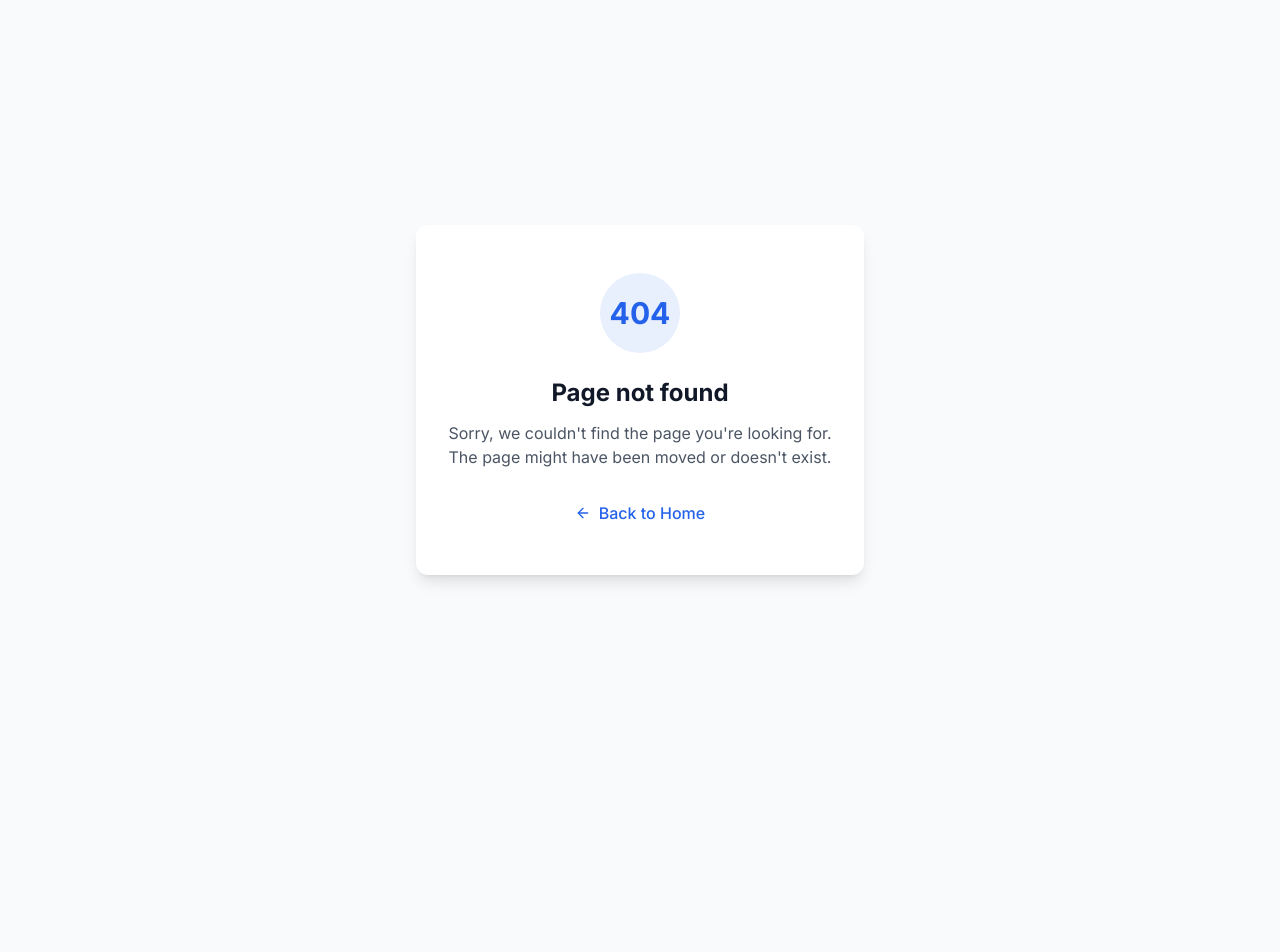
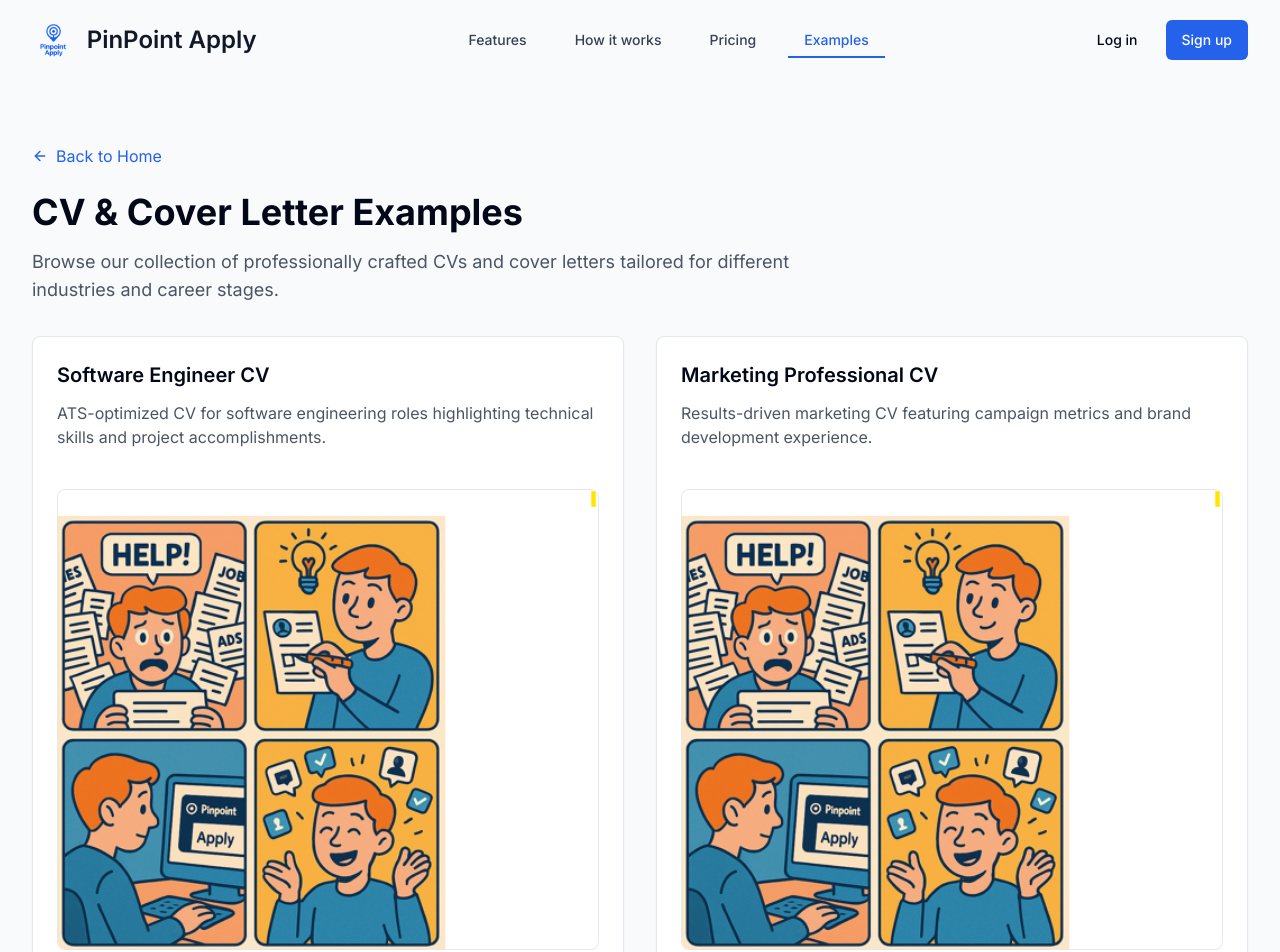
Before and after one commit to cobbdouglas1/pinpointapply, a React (Vite) app: page /examples in a window 1280 px wide. Before the commit this address had no page. Shown: the top 952 px of the page. Before the commit the page ends 800 px from the top, so only its background shows below. Built offline with nearby package versions, Linux system fonts and the light colour scheme.

Commit message:
Refactor landing page and add examples page
Refactor landing page, adjust marketing image, and add a page to showcase CV examples. Also, increase logo size.

```diff
--- a/src/App.tsx
+++ b/src/App.tsx
@@ -1,4 +1,3 @@
-
 import { Toaster } from "@/components/ui/toaster";
 import { Toaster as Sonner } from "@/components/ui/sonner";
 import { TooltipProvider } from "@/components/ui/tooltip";
@@ -6,6 +5,7 @@ import { QueryClient, QueryClientProvider } from "@tanstack/react-query";
 import { BrowserRouter, Routes, Route, Navigate } from "react-router-dom";
 import { AuthProvider, useAuthContext } from "@/context/AuthContext";
 import Index from "./pages/Index";
+import Examples from "./pages/Examples";
 import Dashboard from "./pages/Dashboard";
 import ProfilePage from "./pages/dashboard/Profile";
 import CVGenerator from "./pages/dashboard/CVGenerator";
@@ -18,7 +18,6 @@ import Register from "./pages/auth/Register";
 
 const queryClient = new QueryClient();
 
-// Protected route component
 const ProtectedRoute = ({ children }: { children: React.ReactNode }) => {
   const { user, loading } = useAuthContext();
 
@@ -42,6 +41,7 @@ const App = () => (
         <BrowserRouter>
           <Routes>
             <Route path="/" element={<Index />} />
+            <Route path="/examples" element={<Examples />} />
             <Route path="/login" element={<Login />} />
             <Route path="/register" element={<Register />} />
             <Route
--- a/src/components/landing/Hero.tsx
+++ b/src/components/landing/Hero.tsx
@@ -37,14 +37,14 @@ const Hero = () => {
                   <ArrowRight className="ml-2 w-4 h-4 transition-transform duration-300 transform group-hover:translate-x-1" />
                 </span>
               </Link>
-              <Link to="/samples" className="secondary-button">
+              <Link to="/examples" className="secondary-button">
                 See Examples
               </Link>
             </div>
           </div>
 
-          <div className={`relative transition-all duration-1000 delay-700 transform ${isLoaded ? 'translate-y-0 opacity-100' : 'translate-y-10 opacity-0'}`}>
-            <div className="relative rounded-xl overflow-hidden shadow-2xl">
+          <div className={`relative flex justify-center transition-all duration-1000 delay-700 transform ${isLoaded ? 'translate-y-0 opacity-100' : 'translate-y-10 opacity-0'}`}>
+            <div className="relative rounded-xl overflow-hidden shadow-2xl max-w-md mx-auto">
               {/* Marketing image */}
               <img
                 src="/lovable-uploads/5ed00384-d043-4cb0-a77d-b7dd3e3773cd.png"
--- a/src/components/layout/Navbar.tsx
+++ b/src/components/layout/Navbar.tsx
@@ -32,7 +32,7 @@ const Navbar = () => {
     { name: 'Features', path: '/#features' },
     { name: 'How it works', path: '/#how-it-works' },
     { name: 'Pricing', path: '/#pricing' },
-    { name: 'FAQ', path: '/faq' },
+    { name: 'Examples', path: '/examples' },
   ];
 
   const handleBackToDashboard = () => {
@@ -46,15 +46,15 @@ const Navbar = () => {
       }`}
     >
       <div className="max-w-7xl mx-auto px-4 sm:px-6 lg:px-8">
-        <div className="flex justify-between items-center h-16">
+        <div className="flex justify-between items-center h-20">
           <div className="flex items-center">
             <Link to="/" className="flex items-center">
               <img
                 src="/lovable-uploads/e90c4387-4554-47b1-a0fd-99da01b27d96.png"
                 alt="PinPoint Apply"
-                className="h-12"
+                className="h-16"
               />
-              <span className="ml-2 text-xl font-semibold text-gray-900">PinPoint Apply</span>
+              <span className="ml-3 text-2xl font-semibold text-gray-900">PinPoint Apply</span>
             </Link>
           </div>
 
--- /dev/null
+++ b/src/pages/Examples.tsx
@@ -0,0 +1,104 @@
+
+import { useEffect, useState } from 'react';
+import Navbar from '@/components/layout/Navbar';
+import Footer from '@/components/layout/Footer';
+import { Card } from '@/components/ui/card';
+import { ArrowLeft } from 'lucide-react';
+import { Link } from 'react-router-dom';
+
+const exampleCVs = [
+  {
+    id: 1,
+    title: 'Software Engineer CV',
+    imageUrl: '/lovable-uploads/5ed00384-d043-4cb0-a77d-b7dd3e3773cd.png',
+    description: 'ATS-optimized CV for software engineering roles highlighting technical skills and project accomplishments.',
+  },
+  {
+    id: 2,
+    title: 'Marketing Professional CV',
+    imageUrl: '/lovable-uploads/5ed00384-d043-4cb0-a77d-b7dd3e3773cd.png',
+    description: 'Results-driven marketing CV featuring campaign metrics and brand development experience.',
+  },
+  {
+    id: 3,
+    title: 'Finance Graduate CV',
+    imageUrl: '/lovable-uploads/5ed00384-d043-4cb0-a77d-b7dd3e3773cd.png',
+    description: 'Entry-level finance CV showcasing relevant coursework and internship experiences.',
+  },
+  {
+    id: 4,
+    title: 'Healthcare Professional CV',
+    imageUrl: '/lovable-uploads/5ed00384-d043-4cb0-a77d-b7dd3e3773cd.png',
+    description: 'Healthcare CV highlighting patient care achievements and relevant certifications.',
+  },
+];
+
+const Examples = () => {
+  const [isLoaded, setIsLoaded] = useState(false);
+
+  useEffect(() => {
+    window.scrollTo(0, 0);
+    setIsLoaded(true);
+  }, []);
+
+  return (
+    <div className="min-h-screen flex flex-col">
+      <Navbar />
+      <div className="flex-grow pt-24">
+        <div className="max-w-7xl mx-auto px-4 sm:px-6 lg:px-8 py-12">
+          <div className="mb-8">
+            <Link to="/" className="inline-flex items-center text-primary hover:underline mb-6">
+              <ArrowLeft className="w-4 h-4 mr-2" />
+              Back to Home
+            </Link>
+            <h1 className="text-3xl md:text-4xl font-bold mb-4">CV & Cover Letter Examples</h1>
+            <p className="text-lg text-gray-600 max-w-3xl">
+              Browse our collection of professionally crafted CVs and cover letters tailored for different industries and career stages.
+            </p>
+          </div>
+
+          <div className="grid grid-cols-1 md:grid-cols-2 lg:grid-cols-2 gap-8">
+            {exampleCVs.map((example, index) => (
+              <div
+                key={example.id}
+                className={`transform transition-all duration-500 ${
+                  isLoaded ? 'translate-y-0 opacity-100' : 'translate-y-10 opacity-0'
+                }`}
+                style={{ transitionDelay: `${index * 100}ms` }}
+              >
+                <Card className="overflow-hidden h-full hover:shadow-lg transition-shadow duration-300">
+                  <div className="p-6">
+                    <h3 className="text-xl font-semibold mb-3">{example.title}</h3>
+                    <p className="text-gray-600 mb-4">{example.description}</p>
+                  </div>
+                  <div className="px-6 pb-6">
+                    <div className="rounded-lg overflow-hidden border border-gray-200">
+                      <img
+                        src={example.imageUrl}
+                        alt={example.title}
+                        className="w-full h-auto object-cover transition-transform duration-300 hover:scale-105"
+                      />
+                    </div>
+                  </div>
+                </Card>
+              </div>
+            ))}
+          </div>
+
+          <div className="mt-16 text-center">
+            <h2 className="text-2xl font-bold mb-4">Ready to create your own professional CV?</h2>
+            <p className="text-gray-600 mb-6">
+              PinPoint Apply helps you create tailored CVs and cover letters that stand out to employers and pass ATS screening.
+            </p>
+            <Link to="/dashboard" className="primary-button inline-block">
+              Get Started Free
+            </Link>
+          </div>
+        </div>
+      </div>
+      <Footer />
+    </div>
+  );
+};
+
+export default Examples;
```
